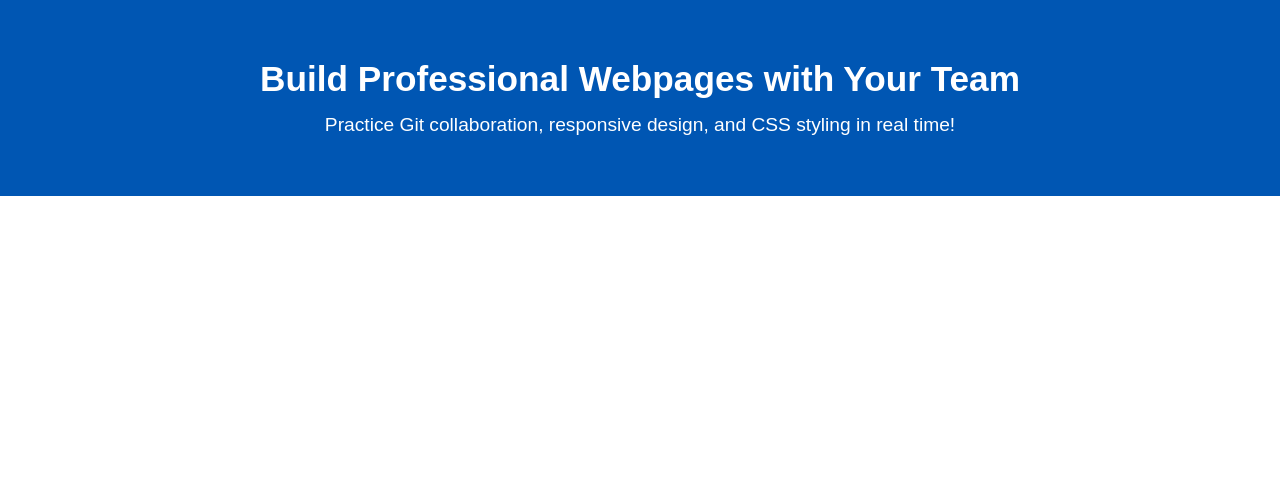
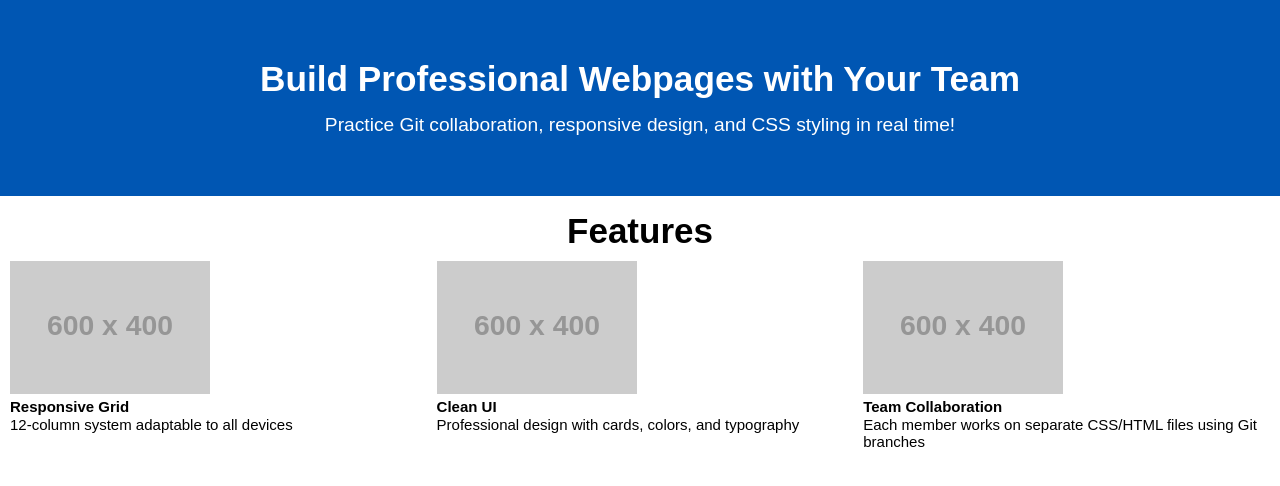
Before and after one commit to ronfrancis-reyes/BSIT-2E-G2-Group1-Activities, a PHP site: page / in a window 1280 px wide. Shown: the part 169-655 px from the top of the page. Run offline with PHP 8.4, Linux system fonts and the light colour scheme; grey boxes labelled with a size stand in for pictures from a placeholder-image service; some libraries are stand-ins or nearby versions.

Commit message:
Added Features

```diff
--- a/activityhtml/index.html
+++ b/activityhtml/index.html
@@ -17,11 +17,35 @@
       <a href="#">Contact</a>
     </nav>
   </header>
-
-  <div class="banner des">
+        <div class="banner des row">
             <h1>Build Professional Webpages with Your Team</h1>
             <h2>Practice Git collaboration, responsive design, and CSS styling in real time!</h2>
         </div>
 
+  <div class="row">
+        <div class="col-12 feature">Features</div>
+  </div>
+
+  <div class="row">
+
+    <div class="col-4 box">
+      <img src="https://placehold.co/600x400" alt="Sample Image" width="200" height="">
+      <br><label class="title">Responsive Grid</label>
+      <br><p class="text">12-column system adaptable to all devices</p>
+    </div>
+
+    <div class="col-4 box">
+      <img src="https://placehold.co/600x400" alt="Sample Image" width="200" height="">
+      <br><label class="title">Clean UI</label>
+      <br><p class="text">Professional design with cards, colors, and typography</p>
+    </div>
+
+    <div class="col-4 box">
+      <img src="https://placehold.co/600x400" alt="Sample Image" width="200" height="">
+      <br><label class="title">Team Collaboration</label>
+      <br><p class="text">Each member works on separate CSS/HTML files using Git branches</p>
+    </div>
+
+
 </body>
 </html>
--- a/activityhtml/style.css
+++ b/activityhtml/style.css
@@ -1,9 +1,9 @@
  .des{
-     margin : 0;
-                background-color: #0056b3;
-                color: white;
-                font-family: Arial;
-                text-align: center;
+    margin : 0;
+    background-color: #0056b3;
+    color: white;
+    font-family: Arial;
+    text-align: center;
  }
 
             *{
@@ -67,3 +67,87 @@ body {
 .main-header nav a:hover {
   text-decoration: underline;
 }
+
+div{
+  float: left;
+}
+
+.col-1{
+  width: 8.33%;
+}
+
+.col-2{
+  width: 16.66%;
+}
+
+.col-3{
+  width: 25%;
+}
+
+.col-4{
+  width: 33.33%;
+}
+
+.col-5{
+  width: 41.66%;
+}
+
+.col-6{
+  width: 50%;
+}
+
+.col-7{
+  width: 58.33%;
+}
+
+.col-8{
+  width: 66.66%;
+}
+
+.col-9{
+  width: 75%;
+}
+
+.col-10{
+  width: 83.33%;
+}
+
+.col-11{
+  width: 91.66%;
+}
+
+.col-12{
+  width: 100%;
+}
+
+.title{
+  font-weight: bold;
+  font-size: 15px;
+  font-family: Arial;
+}
+
+.text{
+  font-weight: light;
+  font-size: 15px;
+  font-family: Arial;
+}
+
+.box{
+  background-color: white;
+  padding: 10px;
+  color: black;
+  text-align: left;
+}
+
+.whitespace{
+  background-color: white;
+  color: white;
+}
+
+.feature{
+  margin-top: 15px;
+  font-weight: bold;
+  font-size: 35px;
+  font-family: Arial;
+  text-align: center;
+}
```
